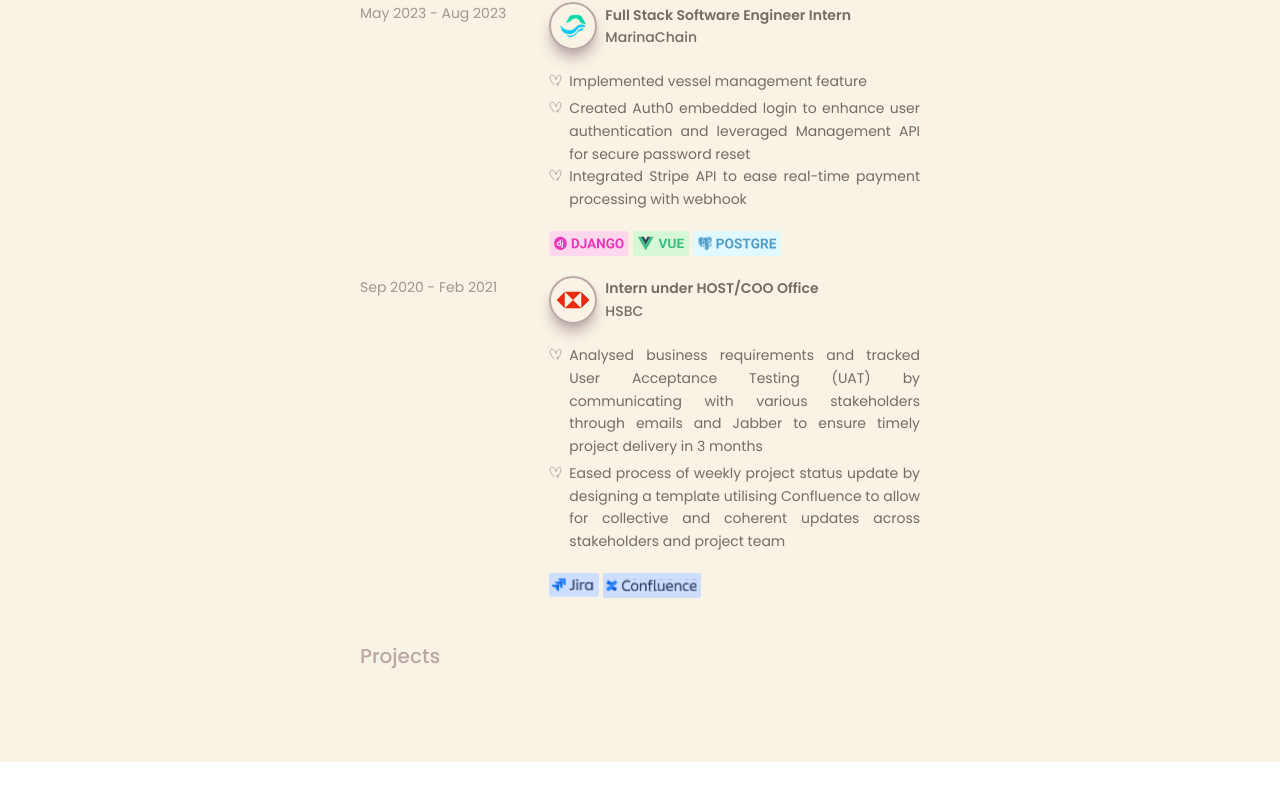
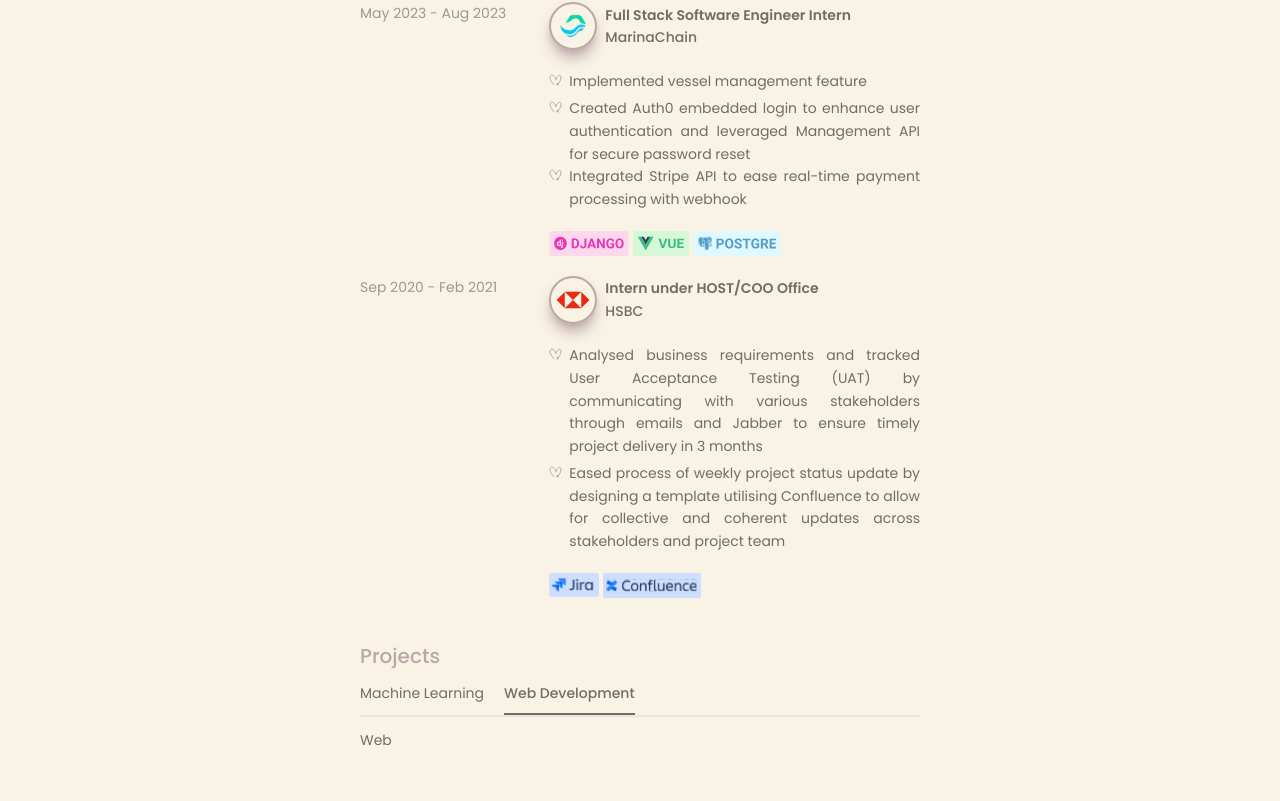
Before and after one commit to xuanli286/portoflio-website, a Vue app: page / in a window 1280 px wide. Shown: the part 593-1394 px from the top of the page. Before the commit the page ends 1355 px from the top, so only its background shows below. Built offline with nearby package versions, Linux system fonts and the light colour scheme.

Commit message:
add container for project options

```diff
--- a/src/views/HomeView.vue
+++ b/src/views/HomeView.vue
@@ -27,7 +27,7 @@
         A third-year student in SMU, pursuing a degree in Information Systems with a dual track in Business Analytics and Digitalisation & Cloud Solutions. I'm fueled by a strong passion for data, actively seeking opportunities to expand my experience in the field.
       </p>
       <p class="mt-5">
-        Eager to take on roles in data or business analysis, I'm committed to advancing my skills and contributing to impactful projects.
+        Eager to take on roles in <span :class="{'text-blue font-semibold': isAbout}">data or business analysis</span>, I'm committed to advancing my skills and contributing to impactful projects.
       </p>
     </div>
 
@@ -83,6 +83,28 @@
 
     <div class="mt-10">
       <p class="text-purple text-xl font-medium mb-3">Projects</p>
+      <div class="flex border-b-2 border-purple-25">
+        <div
+          class="mr-5 hover:border-b-2 hover:border-grey hover:font-medium pb-2 cursor-pointer"
+          :class="{'border-b-2 border-grey font-medium' : isMachine}"
+          @click="selectProject"
+        >
+          Machine Learning
+        </div>
+        <div
+          class="mr-5 hover:border-b-2 hover:border-grey hover:font-medium pb-2 cursor-pointer"
+          :class="{'border-b-2 border-grey font-medium' : !isMachine}"
+          @click="selectProject"
+        >
+          Web Development
+        </div>
+      </div>
+      <div v-if="isMachine" class="mt-3">
+        Machine
+      </div>
+      <div v-else class="mt-3">
+        Web
+      </div>
     </div>
   </div>
 </template>
@@ -92,6 +114,11 @@ import { ref } from 'vue';
 
 const isAbout = ref(false);
 const isResume = ref(false);
+const isMachine = ref(false);
+
+function selectProject() {
+  isMachine.value = !isMachine.value;
+}
 </script>
 
 <style>
--- a/tailwind.config.js
+++ b/tailwind.config.js
@@ -19,7 +19,11 @@ module.exports = {
         50: "#dbaa9a",
       },
       black: "#231f19",
-      purple: "#baa7a7",
+      purple: {
+        DEFAULT: "#baa7a7",
+        50: "#CD94FF",
+        25: "#eae4e4",
+      },
       grey: {
         DEFAULT: "#726c65",
         50: "#9c9893",
```
